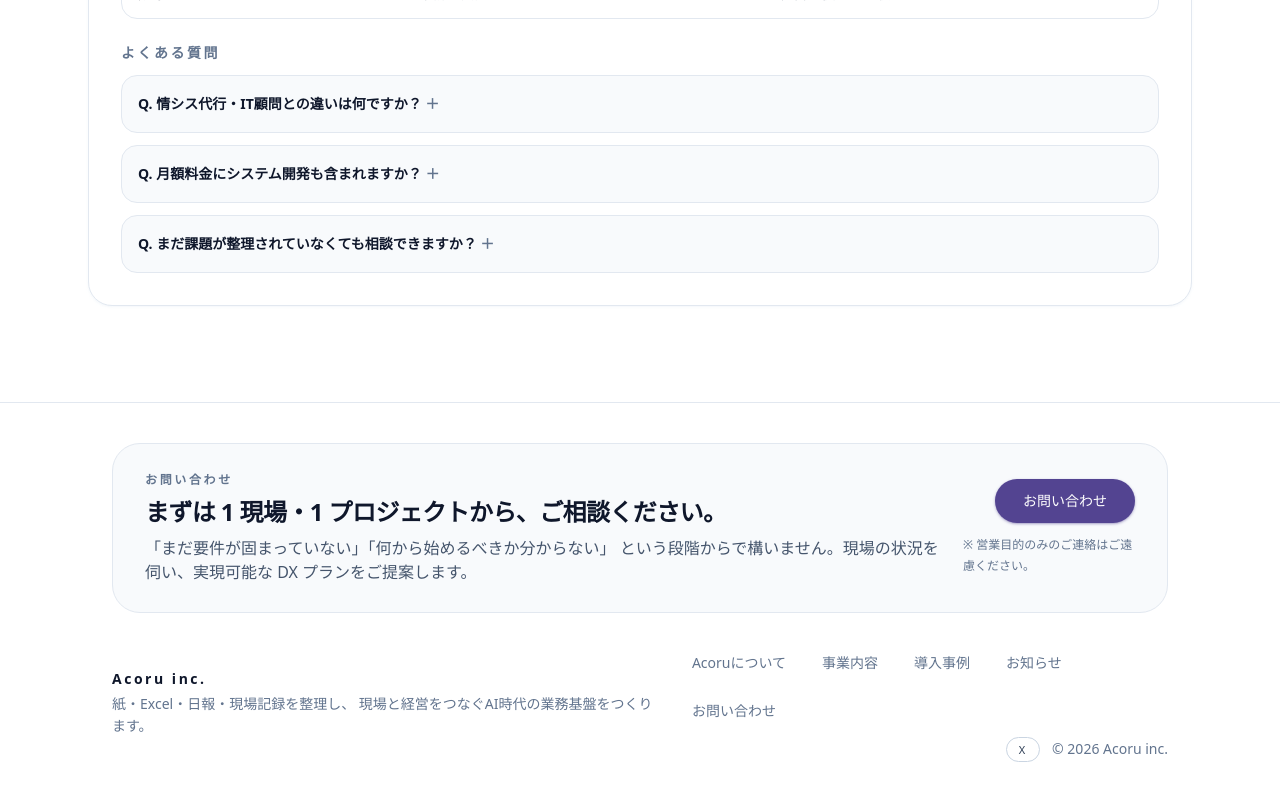
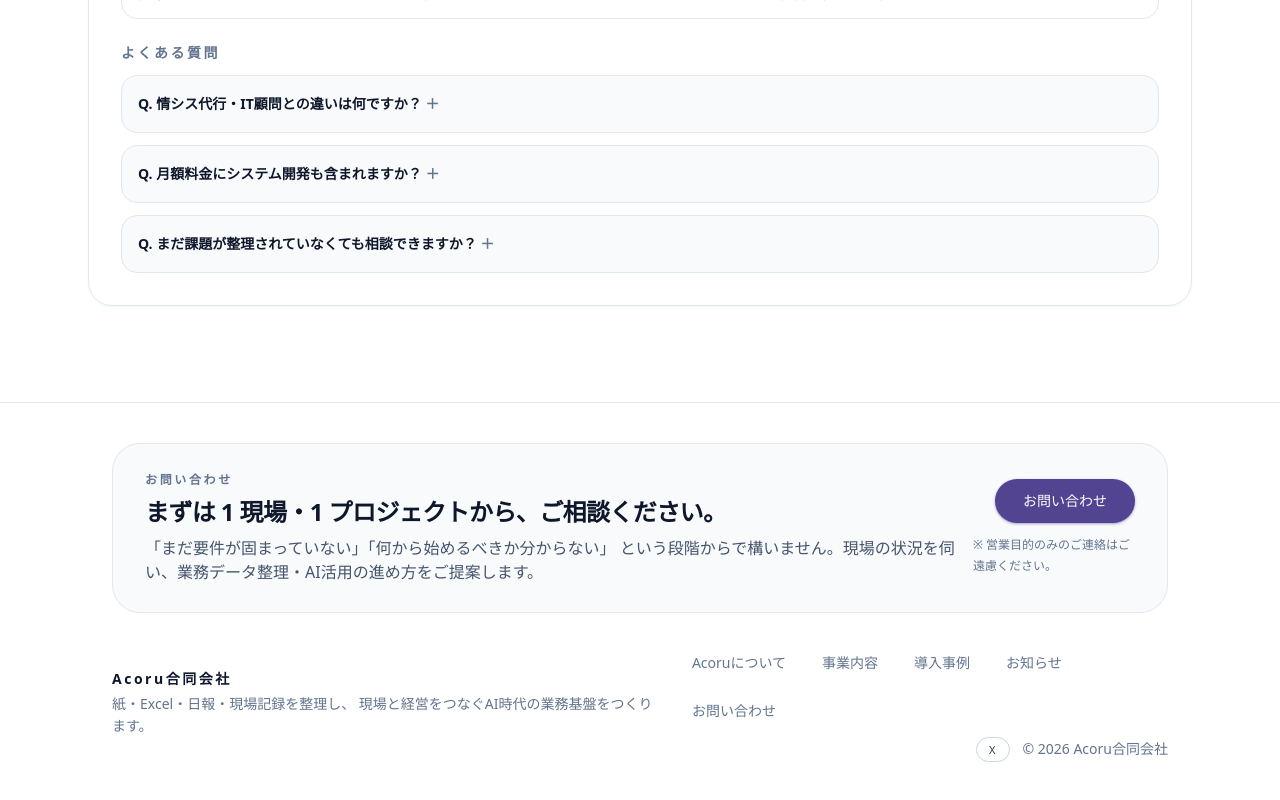
Before and after one commit to ANOSkdy/acoru-inc, a Next.js app: page /service/genba-dx-design in a window 1280 px wide. Shown: the part 2083-2883 px from the top of the page. Built offline with nearby package versions, Linux system fonts and the light colour scheme.

Commit message:
Align company legal name in footer

```diff
--- a/src/components/layout/Footer.tsx
+++ b/src/components/layout/Footer.tsx
@@ -9,7 +9,6 @@
   return (
     <footer className="border-t border-slate-200 bg-white">
       <Container className="flex flex-col gap-8 py-10">
-        {/* Contact カード */}
         <section className="rounded-[28px] border border-slate-200 bg-slate-50 px-6 py-7 sm:px-8">
           <div className="flex flex-col gap-4 md:flex-row md:items-center md:justify-between">
             <div className="space-y-2">
@@ -19,7 +18,7 @@
               </h2>
               <p className="text-sm text-slate-600 sm:text-base">
                 「まだ要件が固まっていない」「何から始めるべきか分からない」
-                という段階からで構いません。現場の状況を伺い、実現可能な DX プランをご提案します。
+                という段階からで構いません。現場の状況を伺い、業務データ整理・AI活用の進め方をご提案します。
               </p>
             </div>
             <div className="flex flex-col gap-3 text-[12px] md:items-end">
@@ -31,10 +30,9 @@
           </div>
         </section>
 
-        {/* 下部フッター本体 */}
         <div className="flex flex-col gap-4 text-xs text-slate-500 sm:text-sm md:flex-row md:items-center md:justify-between">
           <div className="space-y-1">
-            <p className="text-sm font-semibold tracking-[0.18em] text-slate-900">Acoru inc.</p>
+            <p className="text-sm font-semibold tracking-[0.18em] text-slate-900">Acoru合同会社</p>
             <p className="text-[12px] leading-relaxed text-slate-500 sm:text-sm">
               紙・Excel・日報・現場記録を整理し、
               現場と経営をつなぐAI時代の業務基盤をつくります。
@@ -67,7 +65,7 @@
               >
                 X
               </Link>
-              <span>© {year} Acoru inc.</span>
+              <span>© {year} Acoru合同会社</span>
             </div>
           </div>
         </div>
```
